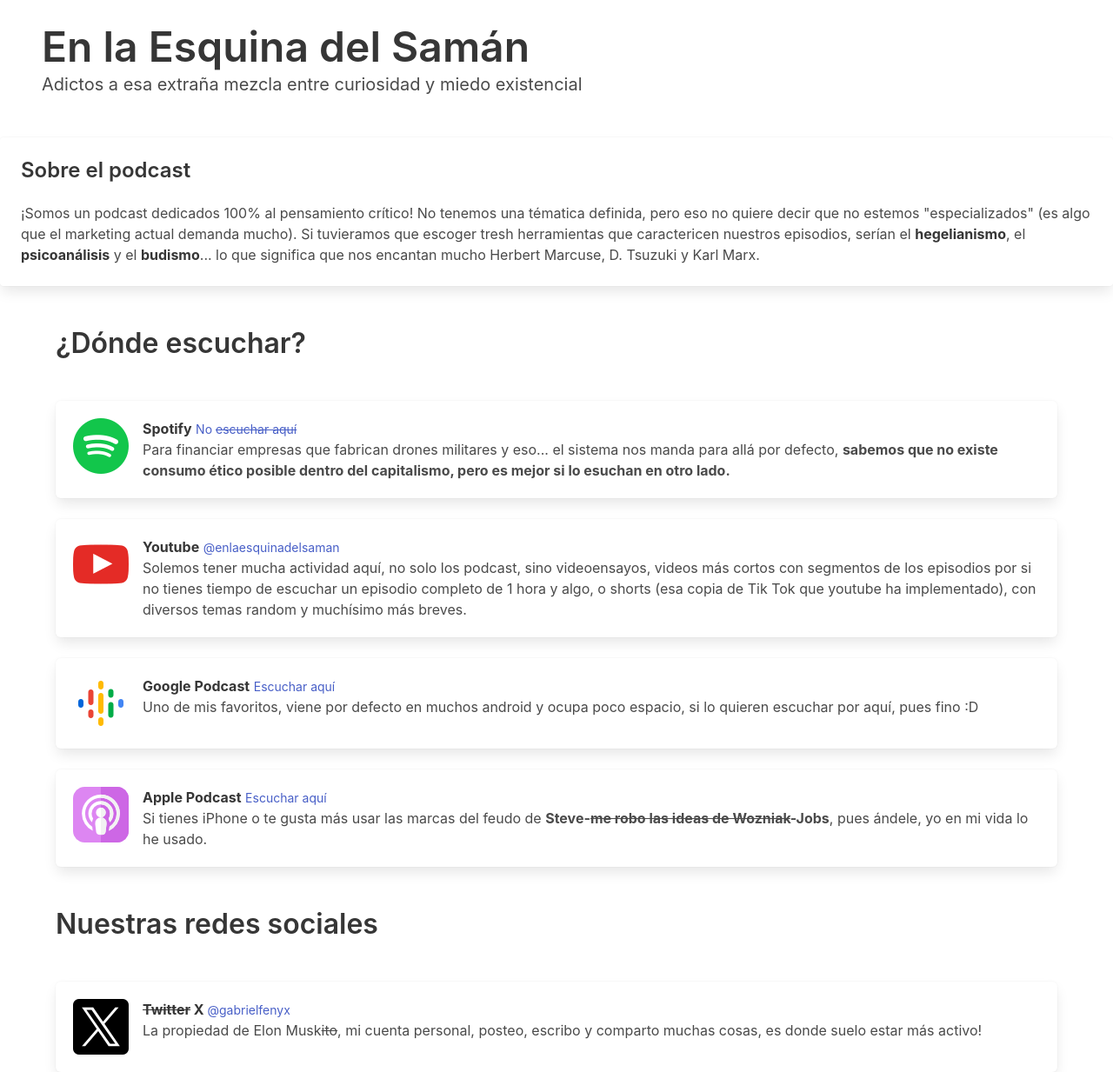
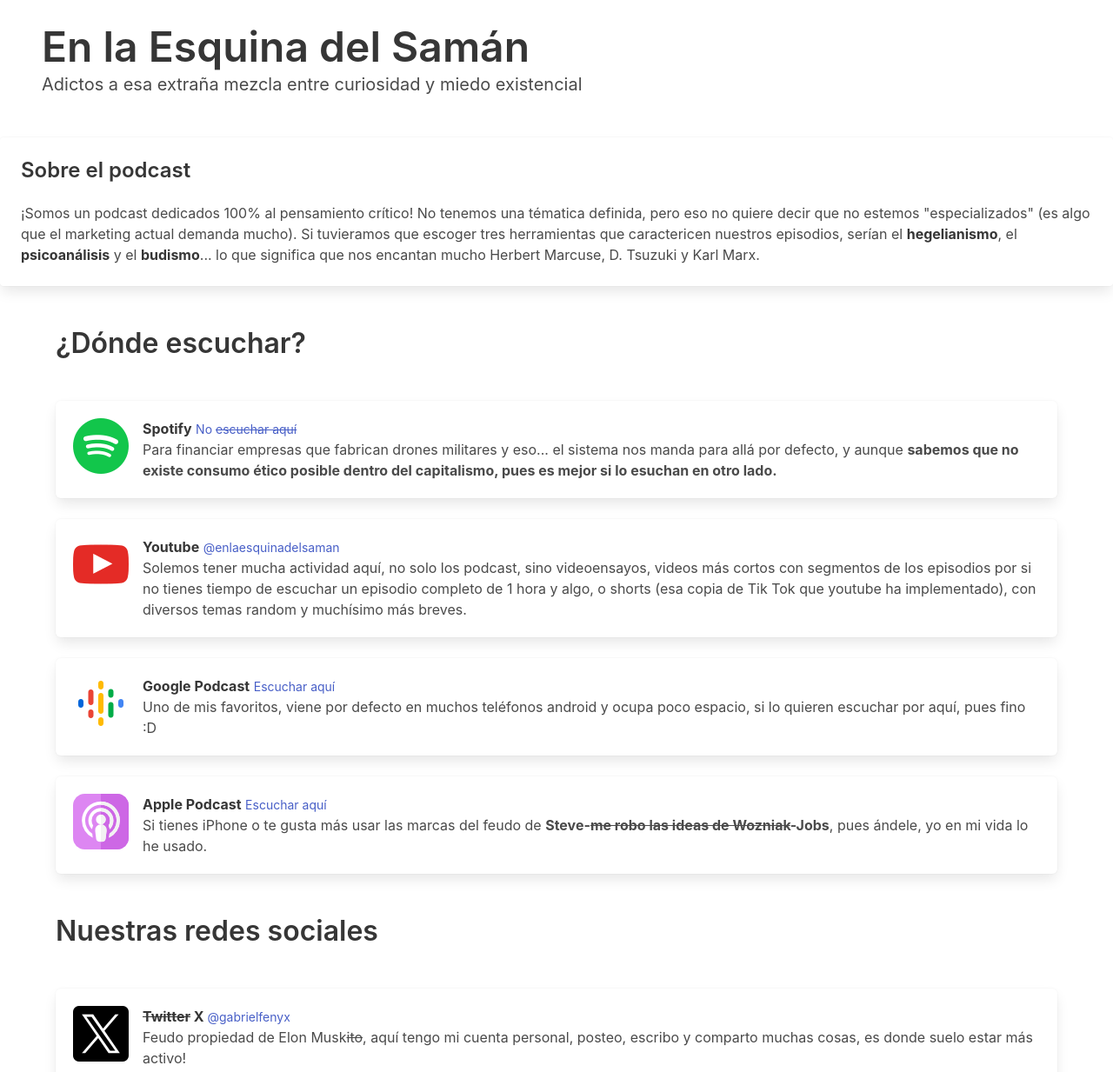
Before and after one commit to gabrielbaute/en-la-esquina-del-saman, a plain HTML site: page index.html in a window 1280 px wide. Shown: the part 69-1302 px from the top of the page at 87% size. Drawn offline with Linux system fonts and the light colour scheme.

Commit message:
Update index.html

```diff
--- a/index.html
+++ b/index.html
@@ -31,7 +31,7 @@
                     <p class="title is-4">
                         Sobre el podcast
                     </p>
-                    ¡Somos un podcast dedicados 100% al pensamiento crítico! No tenemos una tématica definida, pero eso no quiere decir que no estemos "especializados" (es algo que el marketing actual demanda mucho). Si tuvieramos que escoger tresh herramientas que caractericen nuestros episodios, serían el <strong>hegelianismo</strong>, el <strong>psicoanálisis</strong> y el <strong>budismo</strong>... lo que significa que nos encantan mucho Herbert Marcuse, D. Tsuzuki y Karl Marx.
+                    ¡Somos un podcast dedicados 100% al pensamiento crítico! No tenemos una tématica definida, pero eso no quiere decir que no estemos "especializados" (es algo que el marketing actual demanda mucho). Si tuvieramos que escoger tres herramientas que caractericen nuestros episodios, serían el <strong>hegelianismo</strong>, el <strong>psicoanálisis</strong> y el <strong>budismo</strong>... lo que significa que nos encantan mucho Herbert Marcuse, D. Tsuzuki y Karl Marx.
                 </div>
             </div>
         </div>
@@ -57,7 +57,7 @@
                       <p>
                         <strong>Spotify</strong> <small><a href="https://open.spotify.com/show/2NKAtFA3E1ANvs7dfwyUX7">No <del>escuchar aquí</del></a></small>
                         <br>
-                        Para financiar empresas que fabrican drones militares y eso... el sistema nos manda para allá por defecto, <b>sabemos que no existe consumo ético posible dentro del capitalismo, pero es mejor si lo esuchan en otro lado.</b>
+                        Para financiar empresas que fabrican drones militares y eso... el sistema nos manda para allá por defecto, y aunque <b>sabemos que no existe consumo ético posible dentro del capitalismo, pues es mejor si lo esuchan en otro lado.</b>
                       </p>
                     </div>
                   </div>
@@ -95,7 +95,7 @@
                       <p>
                         <strong>Google Podcast</strong> <small><a href="https://www.google.com/podcasts?feed=aHR0cHM6Ly9hbmNob3IuZm0vcy8yYTRlZDk0NC9wb2RjYXN0L3Jzcw==">Escuchar aquí</a></small>
                         <br>
-                        Uno de mis favoritos, viene por defecto en muchos android y ocupa poco espacio, si lo quieren escuchar por aquí, pues fino :D
+                        Uno de mis favoritos, viene por defecto en muchos teléfonos android y ocupa poco espacio, si lo quieren escuchar por aquí, pues fino :D
                       </p>
                     </div>
                   </div>
@@ -142,7 +142,7 @@
                   <p>
                     <strong><del>Twitter</del> X    </strong> <small><a href="https://twitter.com/gabrielfenyx">@gabrielfenyx</a></small>
                     <br>
-                    La propiedad de Elon Musk<del>ito</del>, mi cuenta personal, posteo, escribo y comparto muchas cosas, es donde suelo estar más activo!
+                    Feudo propiedad de Elon Musk<del>ito</del>, aquí tengo mi cuenta personal, posteo, escribo y comparto muchas cosas, es donde suelo estar más activo!
                   </p>
                 </div>
               </div>
```
